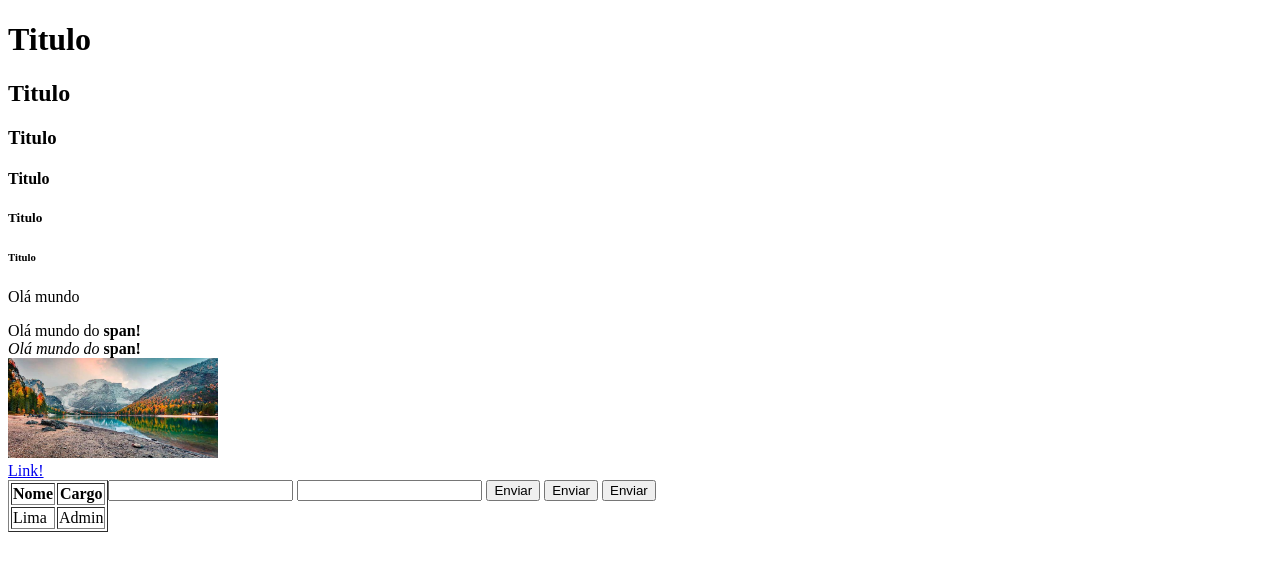
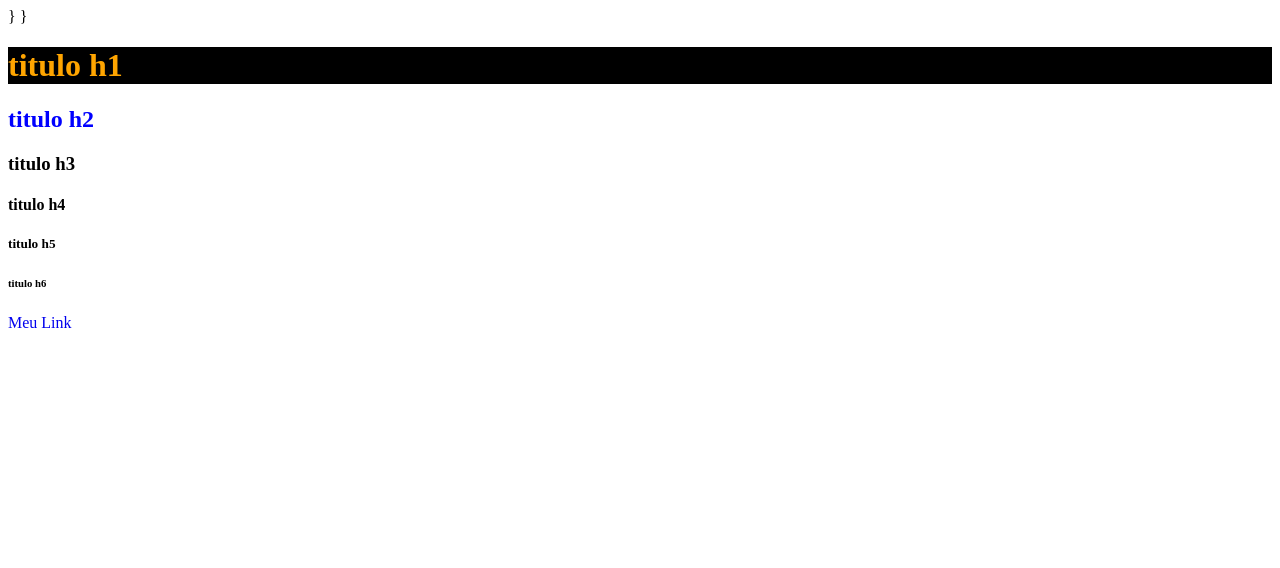
Before and after one commit to mlima3696/cursoweb, a plain HTML site: page aulas/index.html in a window 1280 px wide. Drawn offline with Linux system fonts and the light colour scheme.

Commit message:
Iniciando e entendendo estilos CSS

```diff
--- a/aulas/index.html
+++ b/aulas/index.html
@@ -2,51 +2,30 @@
 <html>
 <head>
 	<meta charset="utf-8">
-	<title>Revisão</title>
+	<title>Titulo</title>
+	<style type="text/css">
+		h1{
+	color:orange;
+	background: black;
+}h2{
+	color: blue;
+}
+a{
+	text-decoration: none;
+}
+	</style>
+}
+}
 </head>
 <body>
-<div>
-	<!--Tags de texto
-		blank para abrir o link do site em uma nova janela
-	-->
-	<h1>Titulo</h1>
-	<h2>Titulo</h2>
-	<h3>Titulo</h3>
-	<h4>Titulo</h4>
-	<h5>Titulo</h5>
-	<h6>Titulo</h6>
-	<p>Olá mundo</p>
-	<span>Olá mundo do <b>span!</b> </span>
-	<br/>
-	<span> <i>Olá mundo do</i>  <b>span!</b> </span>
-	<br/>
-	<img src="imagens/imagem.jpg" width="210" height="100">
-	<br/>
-
-	<a target="_blank" href="https://www.uol.com.br/">Link!</a>
-		<br/>
-
-	<table align="left" width="100"  border="1">
-		<thead>
-			<tr>
-				<th>Nome</th>
-				<th>Cargo</th>
-			</tr>
-		</thead>
-		<tbody>
-			<tr>
-				<td>Lima</td>
-				<td>Admin</td>
-			</tr>
-		</tbody>
-	</table>
-	<form>
-		<input type="text">
-		<input type="password">
-		<input type="submit" value="Enviar">
-		<input type="button" value="Enviar">
-		<button>Enviar</button>
-	</form>
-</div>
+<body>
+	<h1 font-size:50px">titulo h1</h1>
+	<h2>titulo h2</h2>
+	<h3>titulo h3</h3>
+	<h4>titulo h4</h4>
+	<h5>titulo h5</h5>
+	<h6>titulo h6</h6>
+	<a  href="https://g1.globo.com/">Meu Link</a>
+</body>
 </body>
 </html>
```
